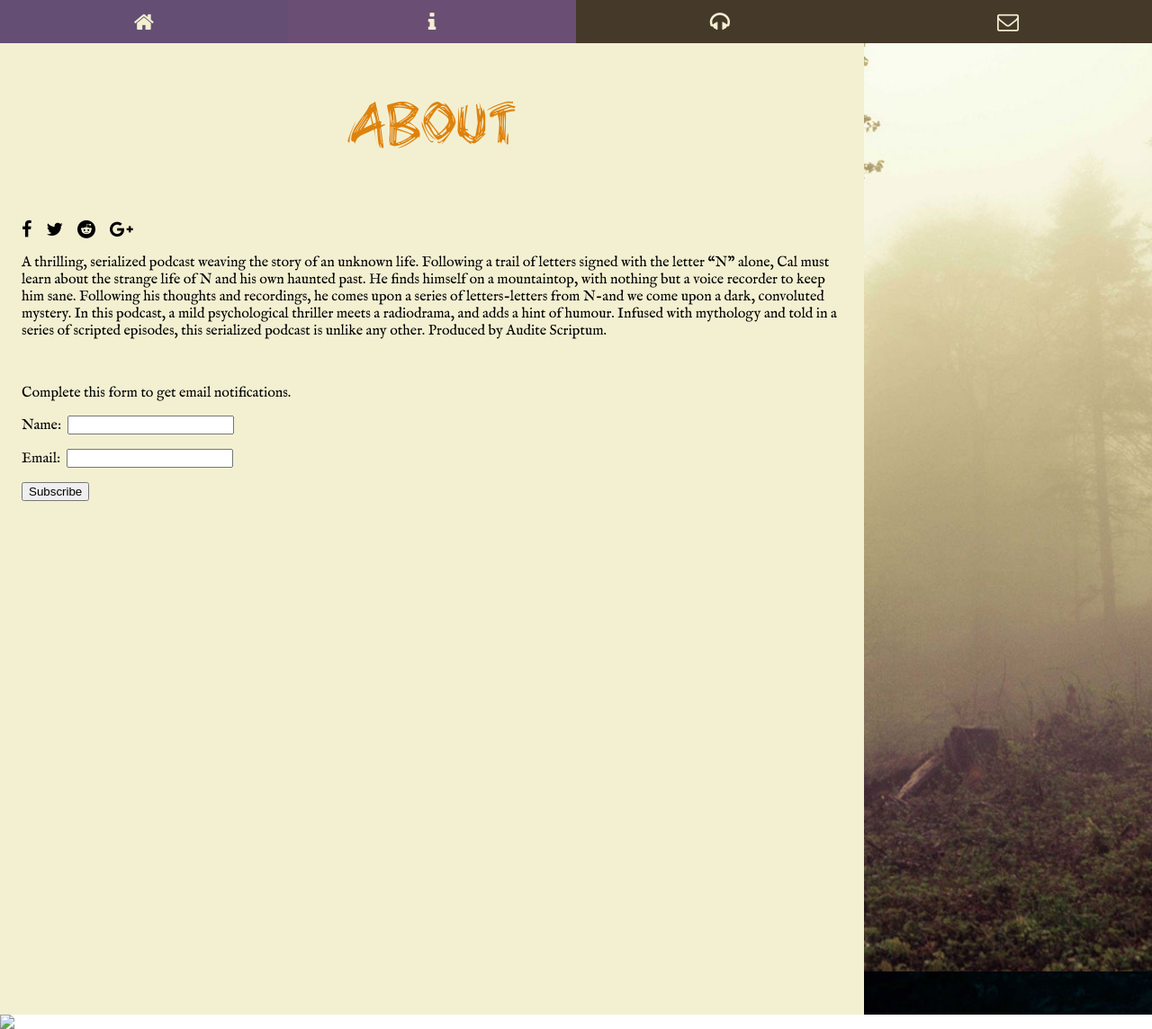
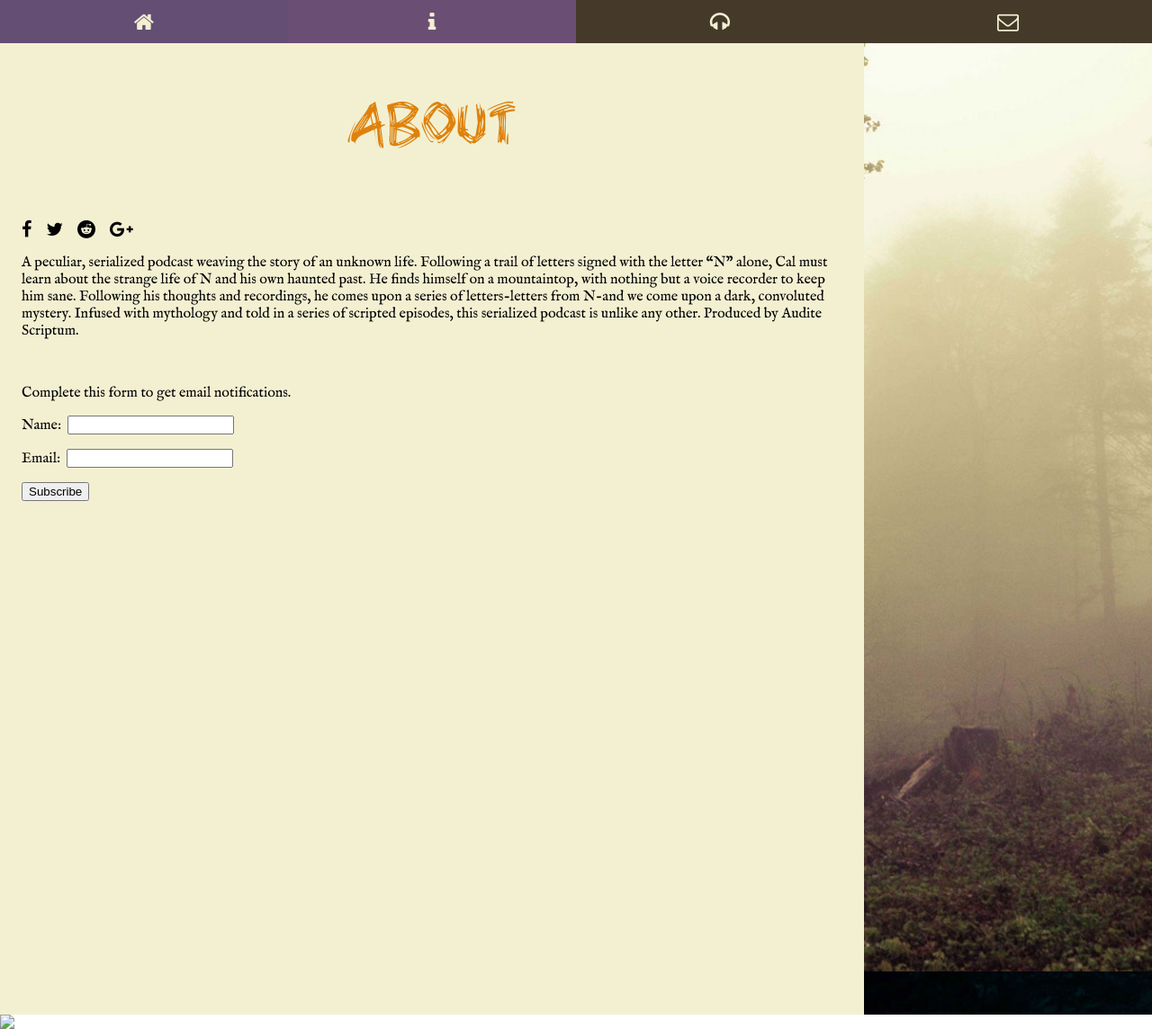
Before and after one commit to atticusnight/lettersfromn, a Jekyll site: the page built from about.html, in a window 1280 px wide. Shown: the whole page at 90% size. Built offline with Jekyll 4.4.1, drawn with Linux system fonts in a browser that asks for light colours; nearby versions of some CDN libraries; Markdown is read by kramdown in place of the engine named in the settings.

Commit message:
description

```diff
--- a/about.html
+++ b/about.html
@@ -7,7 +7,7 @@ permalink: /about/
   <div class="col-xs-12 col-sm-9 content bg-cream">
     <h1 class="orange bearpaw center-text">About</h1>
     {% include sharing.html %}
-    <p>A thrilling, serialized podcast weaving the story of an unknown life. Following a trail of letters signed with the letter “N” alone, Cal must learn about the strange life of N and his own haunted past. He finds himself on a mountaintop, with nothing but a voice recorder to keep him sane. Following his thoughts and recordings, he comes upon a series of letters-letters from N-and we come upon a dark, convoluted mystery. In this podcast, a mild psychological thriller meets a radiodrama, and adds a hint of humour. Infused with mythology and told in a series of scripted episodes, this serialized podcast is unlike any other. Produced by Audite Scriptum.</p>
+    <p>A peculiar, serialized podcast weaving the story of an unknown life. Following a trail of letters signed with the letter “N” alone, Cal must learn about the strange life of N and his own haunted past. He finds himself on a mountaintop, with nothing but a voice recorder to keep him sane. Following his thoughts and recordings, he comes upon a series of letters-letters from N-and we come upon a dark, convoluted mystery. Infused with mythology and told in a series of scripted episodes, this serialized podcast is unlike any other. Produced by Audite Scriptum.</p>
     <br>
     <p>Complete this form to get email notifications.</p>
     <form action="http://lettersfromn-backend.herokuapp.com/" method="post">
```
